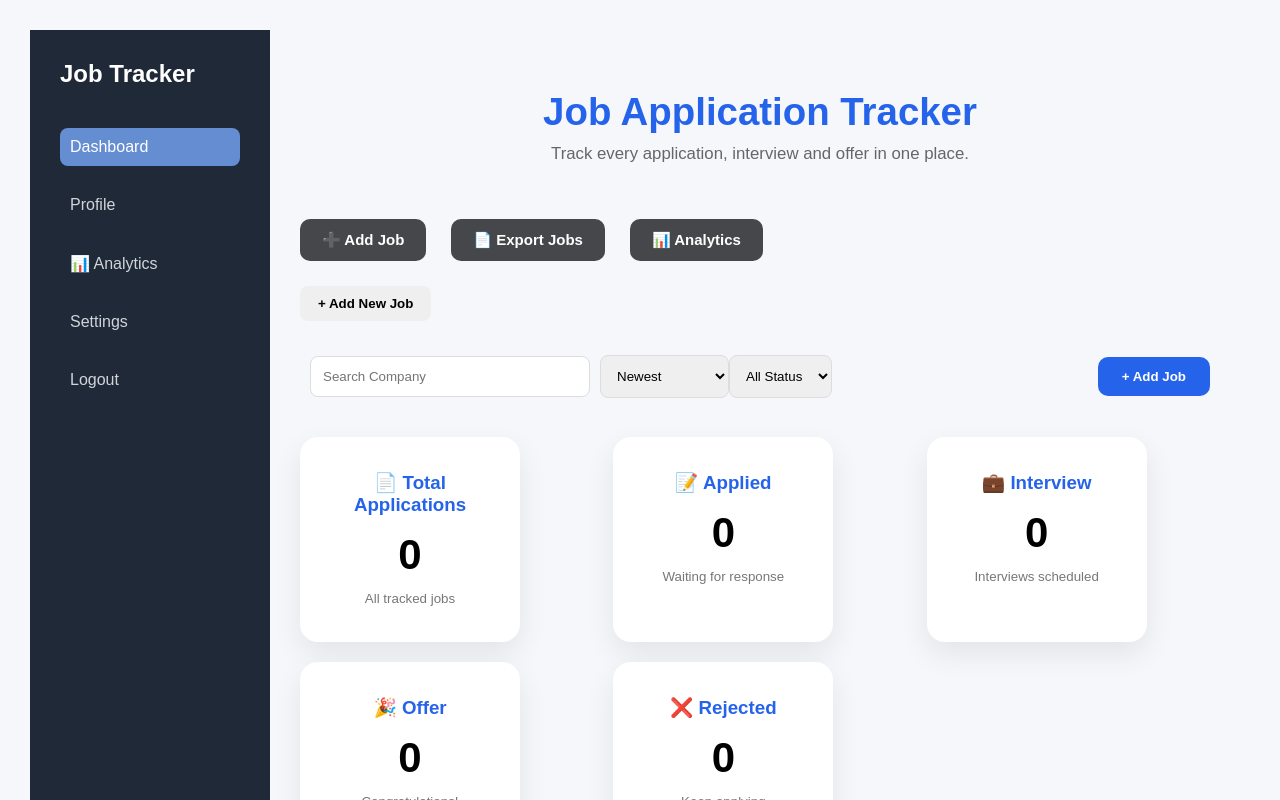
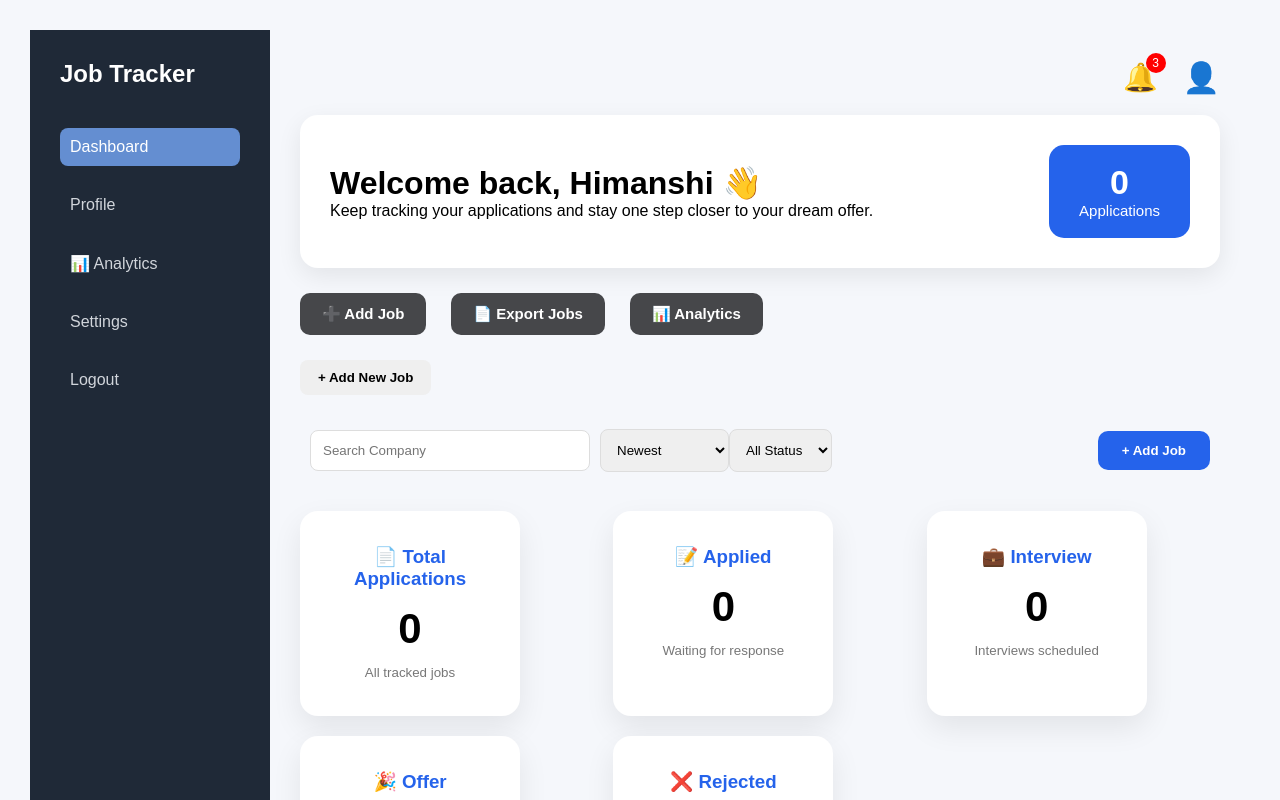
Before and after one commit to himanshi403/Web-Development-workspace, a React (Vite) app in the folder Full-Stack-Project/Job-Application-Tracker/: page /dashboard in a window 1280 px wide. Shown: the top 800 px of the page. Built offline with nearby package versions, Linux system fonts and the light colour scheme.

Commit message:
Redesign dashboard header with welcome banner, notifications and profile menu

```diff
--- /dev/null
+++ b/Full-Stack-Project/Job-Application-Tracker/src/components/NotificationBell.jsx
@@ -0,0 +1,11 @@
+function NotificationBell(){
+    return(
+        <div className="notification-bell">
+          🔔
+          <span className="notification-count">
+             3
+            </span>
+        </div>
+    );
+}
+export default NotificationBell;
--- /dev/null
+++ b/Full-Stack-Project/Job-Application-Tracker/src/components/ProfileMenu.jsx
@@ -0,0 +1,25 @@
+import {useState} from "react";
+function ProfileMenu(){
+    const[open,setOpen]=useState(false);
+    return(
+        <div className="profile-menu">
+            <div className="profile-avatar"
+            onClick={()=>setOpen(!open)}>
+                👤
+            </div>
+
+            {
+                open &&
+                <div className="dropdown-menu">
+                    <p>My Profile</p>
+
+<p>Settings</p>
+
+<p>Logout</p>
+
+</div>
+            }
+        </div>
+    );
+}
+export default ProfileMenu;
--- a/Full-Stack-Project/Job-Application-Tracker/src/index.css
+++ b/Full-Stack-Project/Job-Application-Tracker/src/index.css
@@ -177,29 +177,50 @@ color:#777;
 
 .dashboard-header{
 
+display:flex;
+
+justify-content:space-between;
+
+align-items:center;
+
+padding:30px;
+
+background:white;
+
+border-radius:18px;
+
+margin-bottom:25px;
+
+box-shadow:0 8px 25px rgba(0,0,0,.08);
+
+}
+
+
+.dashboard-summary{
+
 text-align:center;
 
-padding:30px 20px;
-
-margin-bottom:25px;
-
-}
-
-.dashboard-header h1{
-
-font-size:2.4rem;
-
-margin-bottom:10px;
-
-color:#2563eb;
-
-}
-
-.dashboard-header p{
-
-color:#666;
-
-font-size:1.05rem;
+padding:18px 30px;
+
+background:#2563eb;
+
+color:white;
+
+border-radius:15px;
+
+}
+
+.dashboard-summary h2{
+
+font-size:34px;
+
+margin:0;
+
+}
+
+.dashboard-summary span{
+
+font-size:15px;
 
 }
 
@@ -1494,3 +1515,105 @@ opacity:1;
 }
 
 }
+
+.notification-bell{
+
+position:relative;
+
+font-size:28px;
+
+cursor:pointer;
+
+}
+
+.notification-count{
+
+position:absolute;
+
+top:-8px;
+
+right:-8px;
+
+background:red;
+
+color:white;
+
+width:20px;
+
+height:20px;
+
+border-radius:50%;
+
+display:flex;
+
+justify-content:center;
+
+align-items:center;
+
+font-size:12px;
+
+}
+
+.profile-menu{
+
+position:relative;
+
+}
+
+.profile-avatar{
+
+font-size:30px;
+
+cursor:pointer;
+
+}
+
+.dropdown-menu{
+
+position:absolute;
+
+right:0;
+
+top:45px;
+
+background:white;
+
+width:180px;
+
+padding:15px;
+
+border-radius:12px;
+
+box-shadow:0 8px 20px rgba(0,0,0,.15);
+
+}
+
+.dropdown-menu p{
+
+padding:10px;
+
+cursor:pointer;
+
+border-radius:8px;
+
+}
+
+.dropdown-menu p:hover{
+
+background:#f1f5f9;
+
+}
+
+.dashboard-topbar{
+
+display:flex;
+
+justify-content:flex-end;
+
+align-items:center;
+
+gap:25px;
+
+margin-bottom:20px;
+
+}
--- a/Full-Stack-Project/Job-Application-Tracker/src/pages/Dashboard.jsx
+++ b/Full-Stack-Project/Job-Application-Tracker/src/pages/Dashboard.jsx
@@ -9,6 +9,8 @@ import Layout from "../components/Layout";
 import RecentJobs from "../components/RecentJobs";
 import QuickActions from "../components/QuickActions";
 import RecentActivity from "../components/RecentActivity";
+import NotificationBell from "../components/NotificationBell";
+import ProfileMenu from "../components/ProfileMenu";
 
 
 
@@ -104,18 +106,47 @@ if(loading){
     <Sidebar />
 
     <div className="dashboard-content">
+      <div className="dashboard-topbar">
 
-    <header className="dashboard-header">
+<NotificationBell/>
 
-<h1>Job Application Tracker</h1>
+<ProfileMenu/>
+
+</div>
+
+   <header className="dashboard-header">
+
+<div>
+
+<h1>
+
+Welcome back, Himanshi 👋
+
+</h1>
 
 <p>
 
-Track every application,
-
-interview and offer in one place.
+Keep tracking your applications and stay one step closer to your dream offer.
 
 </p>
+
+</div>
+
+<div className="dashboard-summary">
+
+<h2>
+
+{jobs.length}
+
+</h2>
+
+<span>
+
+Applications
+
+</span>
+
+</div>
 
 </header>
 <QuickActions
```
